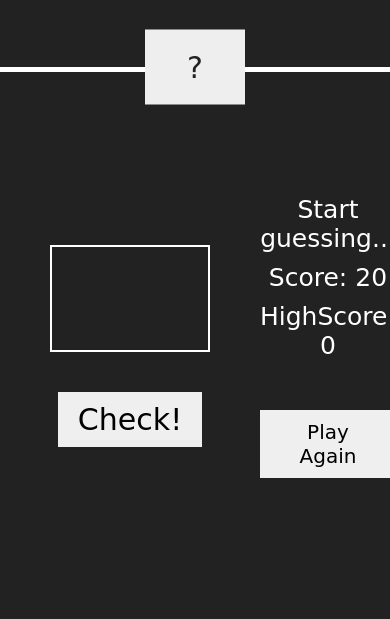
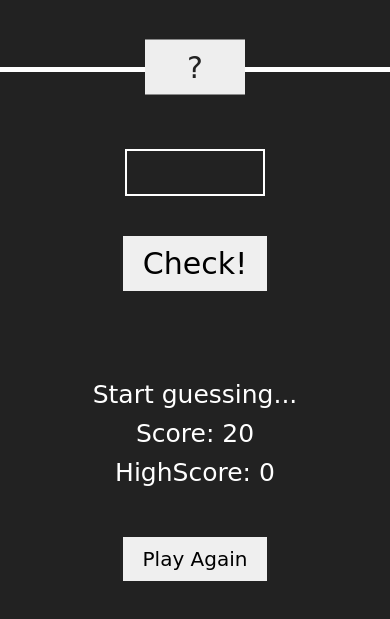
Before and after one commit to jayk-gupta/GuessNumber, a plain HTML site: page index.html in a window 390 px wide. Shown: the part 139-758 px from the top of the page. Drawn offline with Linux system fonts and the light colour scheme; a web font is replaced by a local one.

Commit message:
updated media queries

```diff
--- a/style.css
+++ b/style.css
@@ -104,20 +104,20 @@ padding: 4rem 0 2rem 12rem;
   main{
    align-items: center;
     gap: 0;
-    padding:0;
+    padding: 0;
+    grid-template-columns: 1fr ;
   }
   .number{
     font-size: 3rem;
     width: 10rem;
-    padding: 2rem 4rem;
+    padding: 1rem ;
   }
   .guess{
-    padding: 4rem;
-    width: 16rem;
+    padding: 1rem;
+    width: 14rem;
     font-size: 2rem;
   }
   .text-display{
-    /* padding: 4rem 0 2rem 12rem; */
     padding: 0;
       align-items:center;
       gap: 1rem;
@@ -128,4 +128,7 @@ padding: 4rem 0 2rem 12rem;
       margin-bottom: 2rem;
       margin-top: 4rem;
     }
+    .btn{
+      padding: 1rem 2rem;
+    }
 }
```
